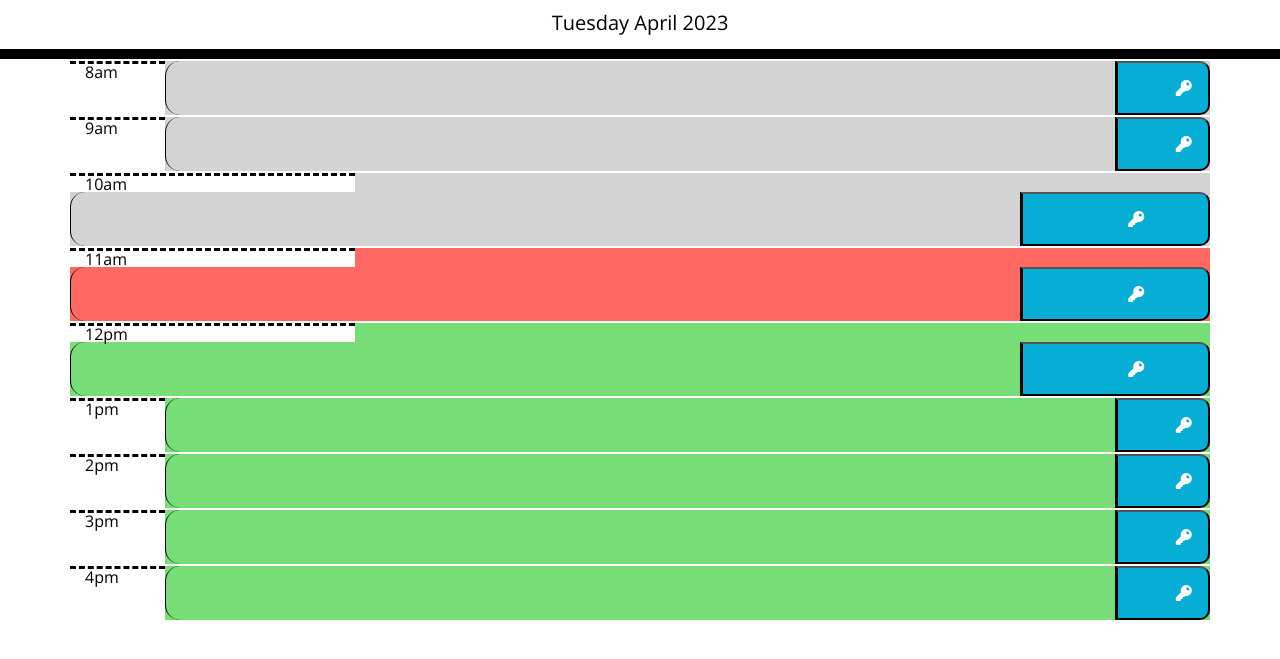
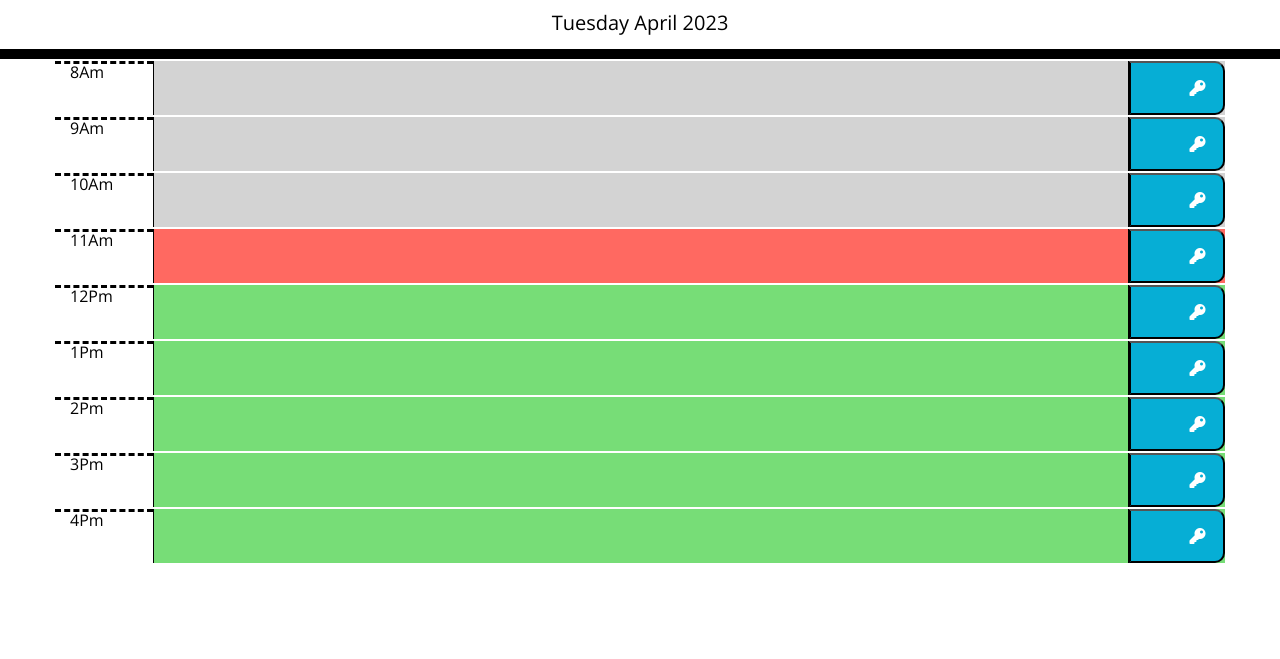
Before and after one commit to youlormansH/workSchedule, a plain HTML site: page index.html in a window 1280 px wide. Shown: the part 117-776 px from the top of the page. Drawn offline with nearby package versions, Linux system fonts and the light colour scheme.

Commit message:
quick touch on the html

```diff
--- a/index.html
+++ b/index.html
@@ -28,85 +28,82 @@
       <p class="lead">A simple calendar app for scheduling your work day</p>
       <p id="currentDay" class="lead"></p>
     </header>
-    <div class="container">
-      <div class="card-img">
-      <!-- Timeblocks go here -->
+    <div class="container jumbotron-fluid bg-dark">
 
       <div id="hour-08" class="row time-day justify-content-lg-start">
-        <div class="col-md-1 hour"><span id="8">8am</span></div>
-        <input class="col-md-10 time Name" placeholder=""></input>
+        <div class="col-md-1 hour"><span id="8 justify-content-lg-start">8Am</span></div>
+        <input class="col-md-10 time-Name" placeholder=""></input>
         <button class="col saveBtn" aria-label=" 8am">
           <strong class="fas fa-key"></strong>
         </button>
       </div>
 
       <div id="hour-09" class="row time-day">
-        <div class="col-md-1 hour"><span id="9">9am</span></div>
-        <input class="col-md-10 time Name" placeholder=""></input>
+        <div class="col-md-1 hour"><span id="9">9Am</span></div>
+        <input class="col-md-10 time-Name" placeholder=""></input>
         <button class="col saveBtn" aria-label="9am">
           <strong class="fas fa-key"></strong>
         </button>
       </div>
 
       <div id="hour-10" class="row time-day">
-        <div class="col-md-3 hour"><span id="10">10am</span></div>
-        <input class="col-md-10 time Name" placeholder=""></input>
+        <div class="col-md-1 hour"><span id="10">10Am</span></div>
+        <input class="col-md-10 time-Name" placeholder=""></input>
         <button class="col saveBtn" aria-label="10am">
           <strong class="fas fa-key"></strong>
         </button>
       </div>
 
       <div id="hour-11" class="row time-day">
-        <div class="col-md-3 hour"><span id="11">11am</span></div>
-        <input class="col-md-10 time Name" placeholder=""></input>
+        <div class="col-md-1 hour"><span id="11">11Am</span></div>
+        <input class="col-md-10 time-Name" placeholder=""></input>
         <button class="col saveBtn" aria-label="11am">
           <strong class="fas fa-key"></strong>
         </button>
       </div>
 
       <div id="hour-12" class="row time-day">
-        <div class="col-md-3 hour"><span id="12">12pm</span></div>
-        <input class="col-md-10 time Name" placeholder=""></input>
+        <div class="col-md-1 hour"><span id="12">12Pm</span></div>
+        <input class="col-md-10 time-Name" placeholder=""></input>
         <button class="col saveBtn" aria-label="12pm">
           <strong class="fas fa-key"></strong>
         </button>
       </div>
 
       <div id="hour-13" class="row time-day">
-        <div class="col-md-1 hour"><span id="13">1pm</span></div>
-        <input class="col-md-10 time Name" placeholder=""></input>
+        <div class="col-md-1 hour"><span id="13">1Pm</span></div>
+        <input class="col-md-10 time-Name" placeholder=""></input>
         <button class="col saveBtn" aria-label="1pm">
           <strong class="fas fa-key"></strong>
         </button>
       </div>
 
       <div id="hour-14" class="row time-day">
-        <div class="col-md-1 hour"><span id="14">2pm</span></div>
-        <input class="col-md-10 time Name" placeholder=""></input>
+        <div class="col-md-1 hour"><span id="14">2Pm</span></div>
+        <input class="col-md-10 time-Name" placeholder=""></input>
         <button class="col saveBtn" aria-label="2pm">
           <strong class="fas fa-key"></strong>
         </button>
       </div>
 
       <div id="hour-15" class="row time-day">
-        <div class="col-md-1 hour n"><span id="15">3pm</span></div>
-        <input class="col-md-10 time Name" placeholder=""></input>
+        <div class="col-md-1 hour"><span id="15 ">3Pm</span></div>
+        <input class="col-md-10 time-Name" placeholder=""></input>
         <button class="col saveBtn" aria-label="3pm">
           <strong class="fas fa-key"></strong>
         </button>
       </div>
 
       <div id="hour-16" class="row time-day">
-        <div class="col-md-1  hour"><span id="16">4pm</span></div>
-        <input class="col-md-10 time Name" placeholder=""></input>
+        <div class="col-md-1 hour"><span id="16">4Pm</span></div>
+        <input class="col-md-10 time-Name" placeholder=""></input>
         <button class="col saveBtn" aria-label=" 4pm">
           <strong class="fas fa-key"></strong>
         </button>
       </div>
-      </div>
     </div>
     <script src="https://cdnjs.cloudflare.com/ajax/libs/jquery/3.2.1/jquery.min.js"></script>
     <script src="https://cdnjs.cloudflare.com/ajax/libs/moment.js/2.24.0/moment.min.js"></script>
-    <script src="./assets/develop/script.js"></script>
+    <script src="./js/script.js"></script>
   </body>
 </html>
--- a/assets/develop/script.js
+++ b/js/script.js
@@ -1,9 +1,10 @@
 $(document).ready(function () {
     // code for current date and time
-    let currentDay = moment().format("dddd MMMM YYYY");
+    let NowMoment = moment().format("dddd MMMM YYYY");
     let displayDate = document.getElementById("currentDay");
-    displayDate.innerHTML = currentDay;
+    displayDate.innerHTML = NowMoment;
     let currentHour = moment().format("HH");
+
 
     // Button function that clear local storage and clear contents
     $("#clearFieldsBtn").click(function (event) {
@@ -18,7 +19,7 @@ $(document).ready(function () {
 
       if (currentHour == timeDay) {
         $(this).addClass("present");
-        $(this).children(".name").addClass("white-text");
+        $(this).children(".time-Name").addClass("white-text");
       } else if (currentHour < timeDay) {
         $(this).removeClass("present");
         $(this).addClass("future");
```
